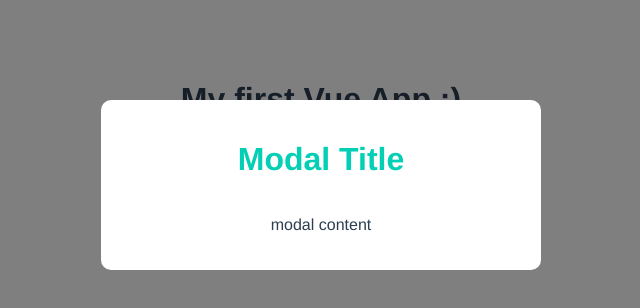
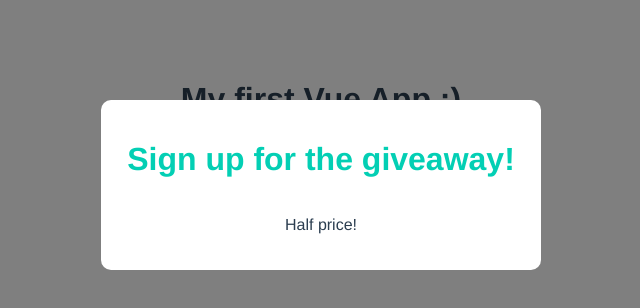
Before and after one commit to pikkukurkku/vue_CLI_tutorial, a Vue app: page / in a window 1280 px wide. Shown: the top 308 px of the page, without its empty margins (319-959 px from the left). Built offline with nearby package versions, Linux system fonts and the light colour scheme.

Commit message:
passing props into components

```diff
--- a/src/App.vue
+++ b/src/App.vue
@@ -1,6 +1,6 @@
 <template>
   <h1>{{ title }}</h1>
-  <Modal />
+  <Modal header="Sign up for the giveaway!" text="Half price!"/>
   <!-- <input type="text" ref="name">
   <button @click="handleClick">click me</button> -->
 </template>
--- a/src/components/Modal.vue
+++ b/src/components/Modal.vue
@@ -1,13 +1,17 @@
 <template>
   <div class="backdrop">
     <div class="modal">
-      <h1>Modal Title</h1>
-      <p>modal content</p>
+      <h1>{{ header }}</h1>
+      <p> {{ text }}</p>
     </div>
   </div>
 </template>
 
-<script></script>
+<script>
+export default {
+    props: ['header', 'text'],
+    }
+</script>
 
 <!-- <style scoped> -->
 <style>
```
